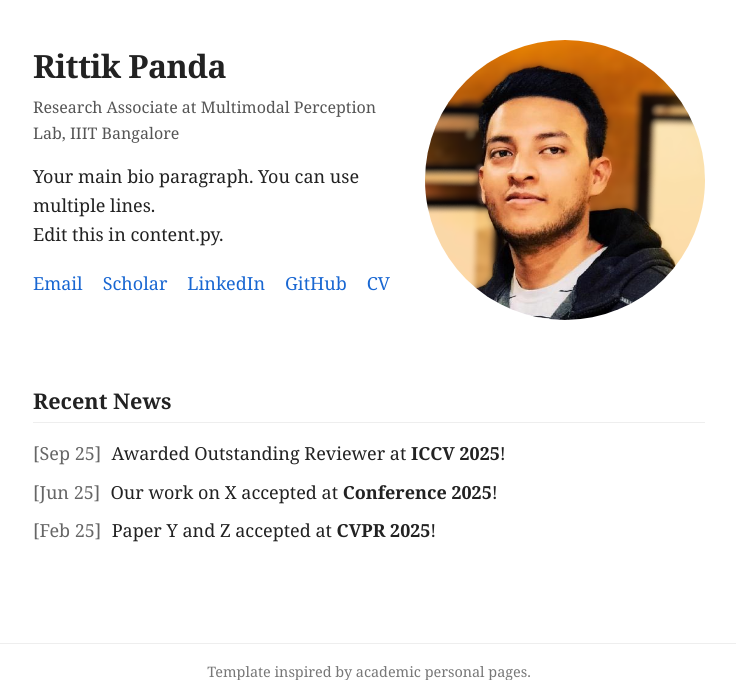
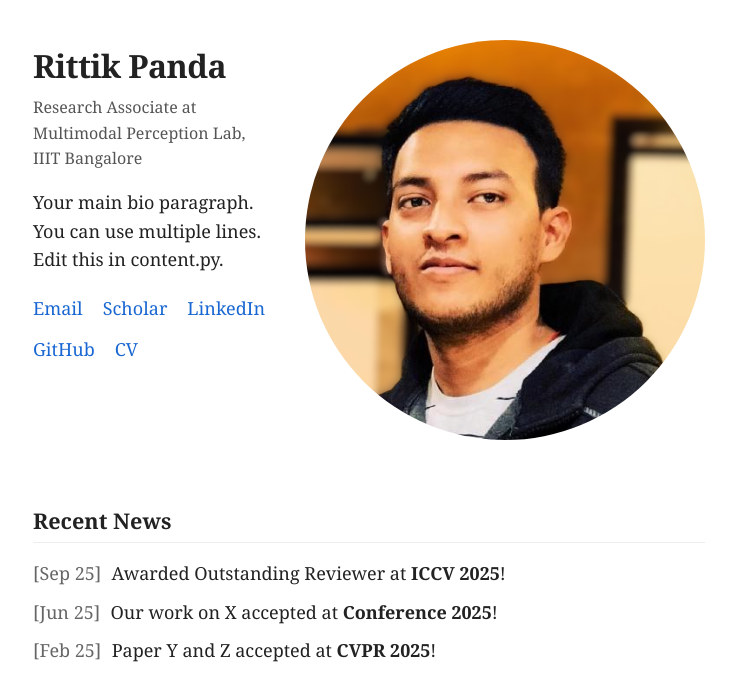
Before and after one commit to rittik9/My-Website, a Flask app: page / in a window 1280 px wide. Shown: the part 62-742 px from the top of the page, without its empty margins (271-1007 px from the left). Run offline with Flask 3, Linux system fonts and the light colour scheme.

Commit message:
change image dim

```diff
--- a/frontend/static/css/style.css
+++ b/frontend/static/css/style.css
@@ -68,8 +68,8 @@ body {
 
 .hero-photo-wrap {
     flex-shrink: 0;
-    width: 280px;
-    height: 280px;   /* Make it equal to width */
+    width: 400x;
+    height: 400px;   /* Make it equal to width */
     border-radius: 50%;  /* Circle */
     overflow: hidden;
 }
```
